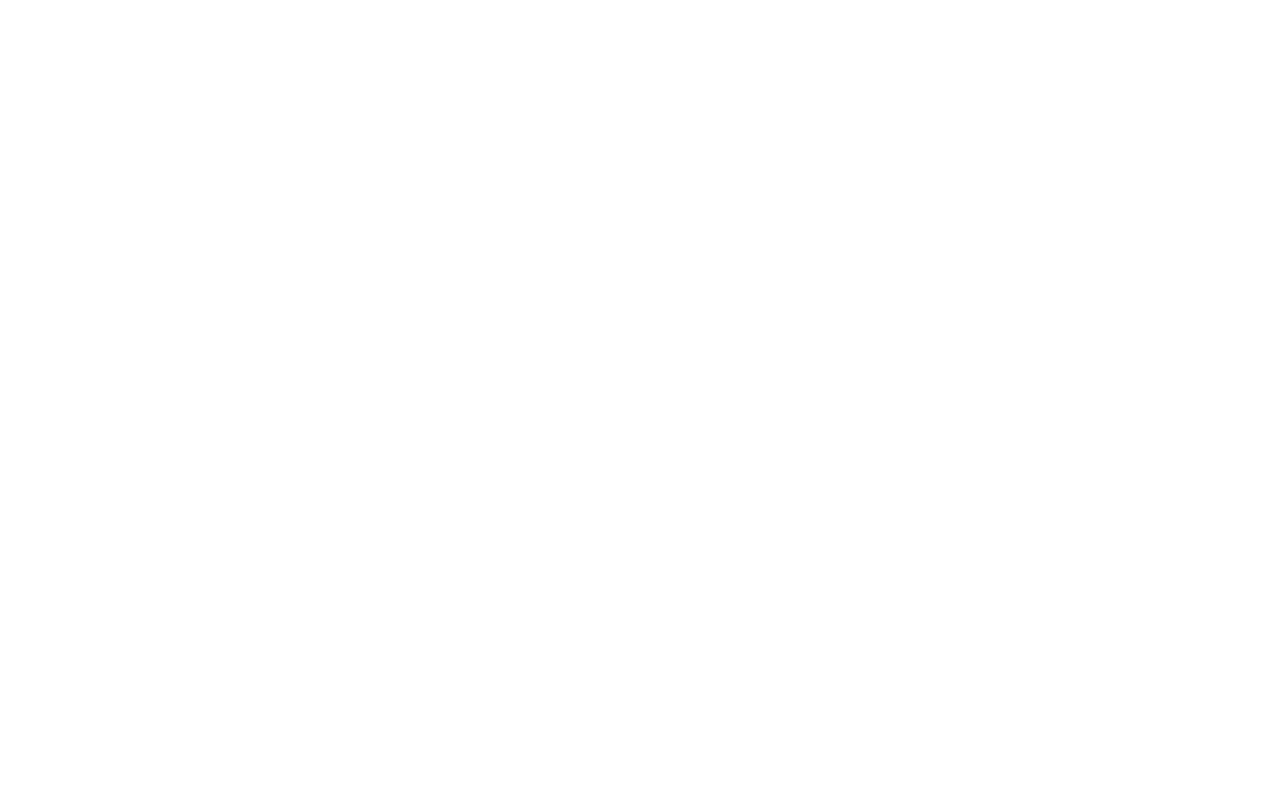
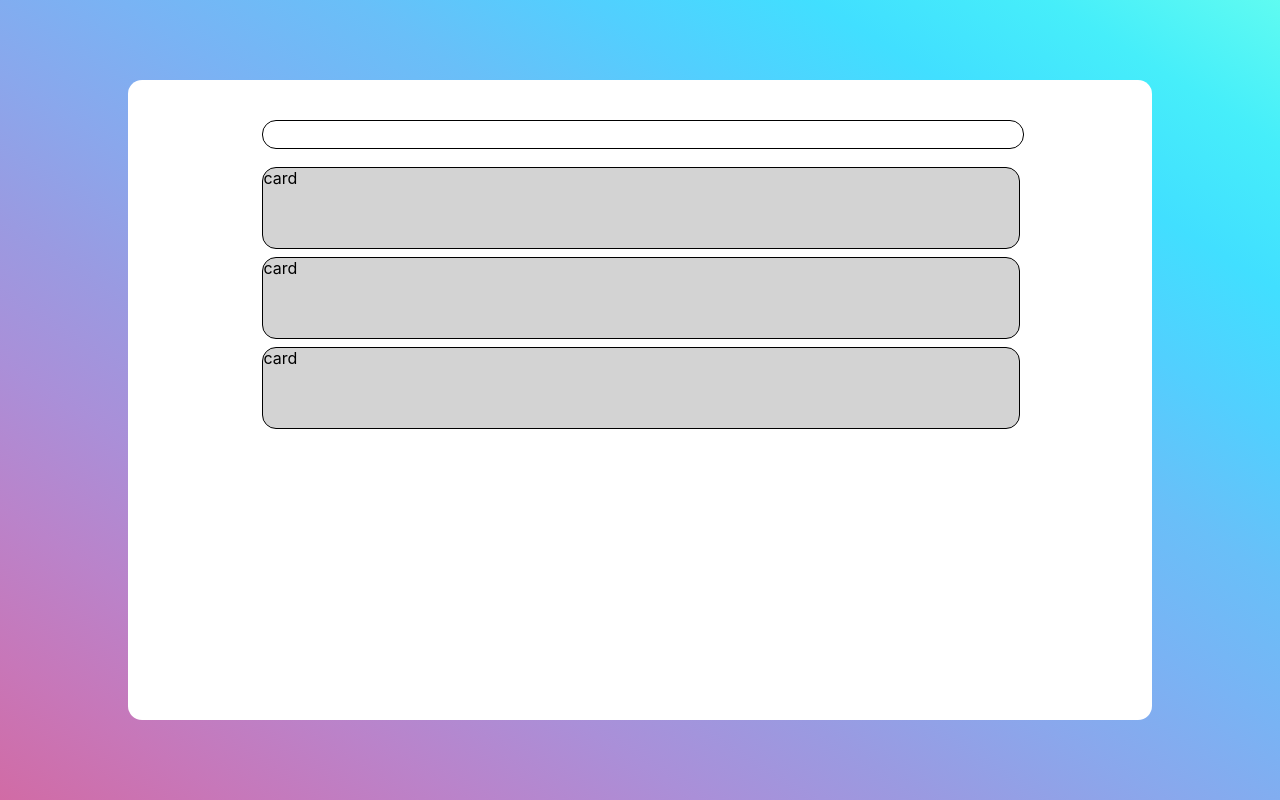
Before and after one commit to Ich1ro/react-weather-app, a React (Create React App) app: page / in a window 1280 px wide. Built offline with nearby package versions, Linux system fonts and the light colour scheme.

Commit message:
add main page to app.tsx

```diff
--- a/src/App.tsx
+++ b/src/App.tsx
@@ -1,10 +1,12 @@
 import React from 'react';
 import './App.css';
 
+import Main from './components/Main';
+
 function App() {
   return (
-    <div className="App">
-
+    <div className="wrapper">
+      <Main />
     </div>
   );
 }
```
